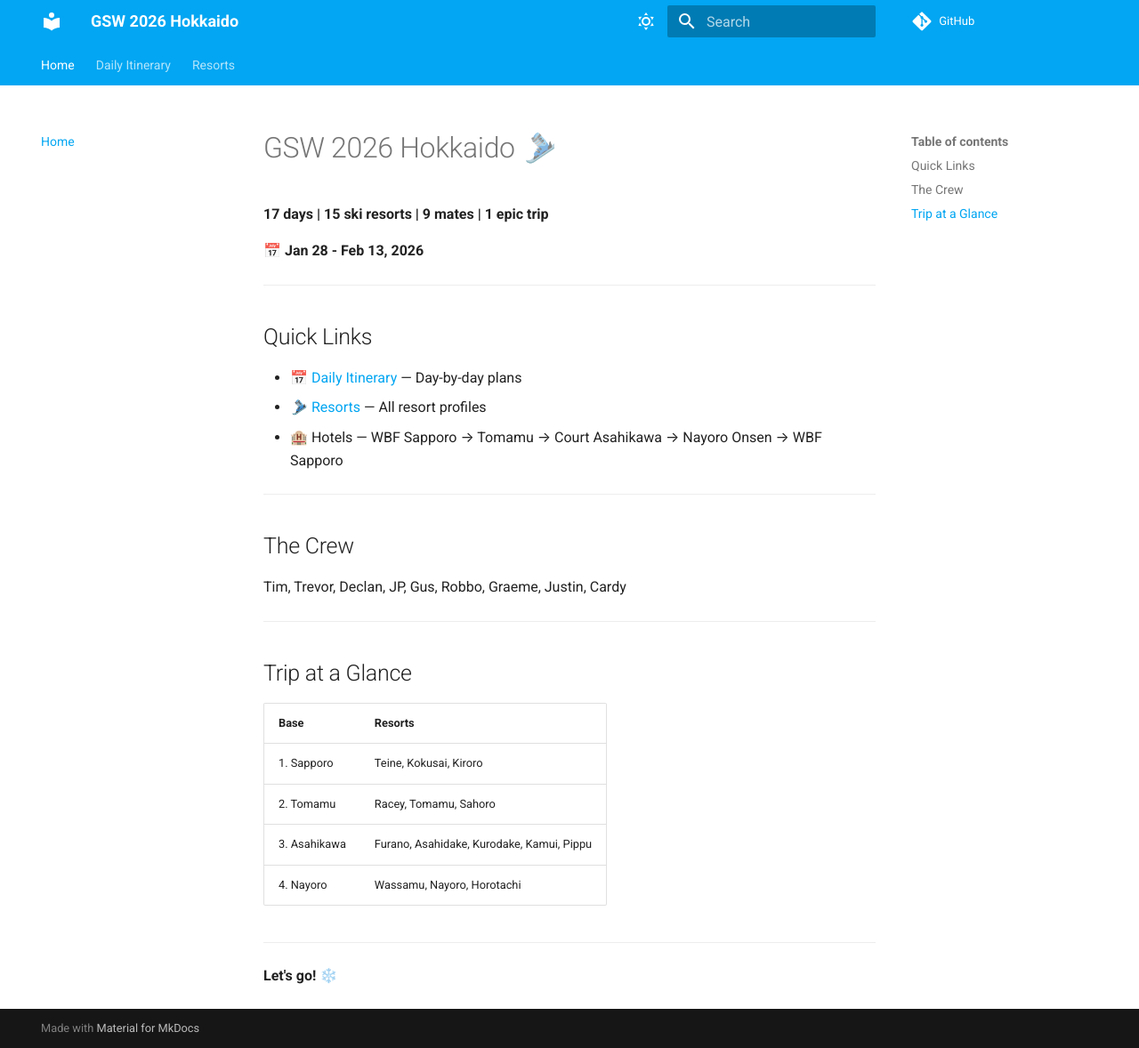
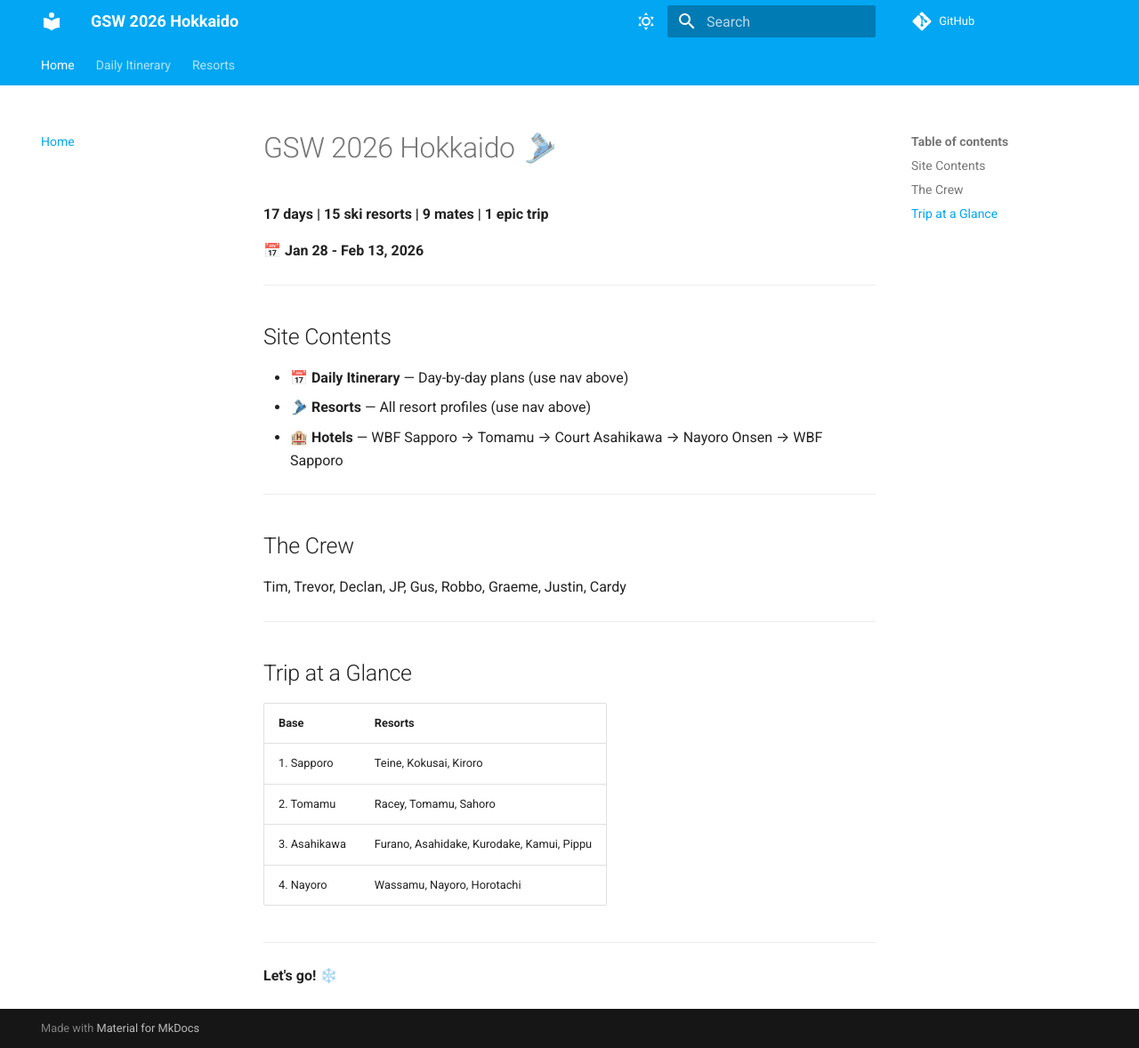
Before and after one commit to madmantim/GSW-26, an MkDocs documentation site: the page built from docs/index.md, in a window 1280 px wide and 1178 px high. Shown: the whole window at 89% size. Built offline with MkDocs 1.6.1 and Material for MkDocs 9.7.7, drawn with Linux system fonts in a browser that asks for light colours; comment, search, counter and statistics services are not loaded.

Commit message:
Rename Quick Links to Site Contents, remove misleading links

```diff
--- a/docs/index.md
+++ b/docs/index.md
@@ -6,11 +6,11 @@
 
 ---
 
-## Quick Links
+## Site Contents
 
-- 📅 [Daily Itinerary](days/2026-01-28-arrival.md) — Day-by-day plans
-- 🎿 [Resorts](resorts/teine-highland.md) — All resort profiles
-- 🏨 Hotels — WBF Sapporo → Tomamu → Court Asahikawa → Nayoro Onsen → WBF Sapporo
+- 📅 **Daily Itinerary** — Day-by-day plans (use nav above)
+- 🎿 **Resorts** — All resort profiles (use nav above)
+- 🏨 **Hotels** — WBF Sapporo → Tomamu → Court Asahikawa → Nayoro Onsen → WBF Sapporo
 
 ---
 
```
